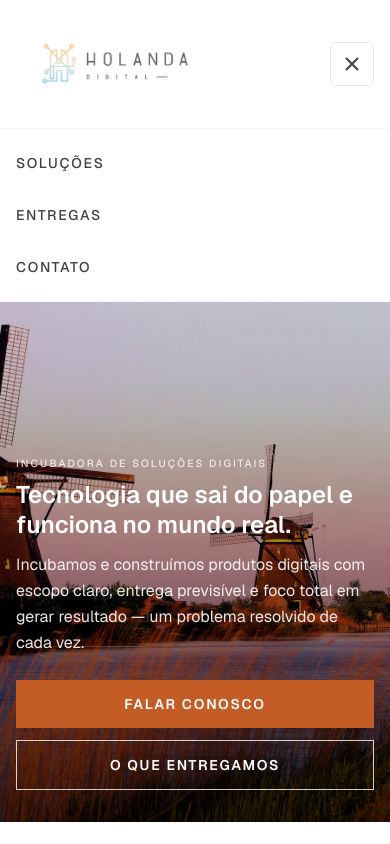
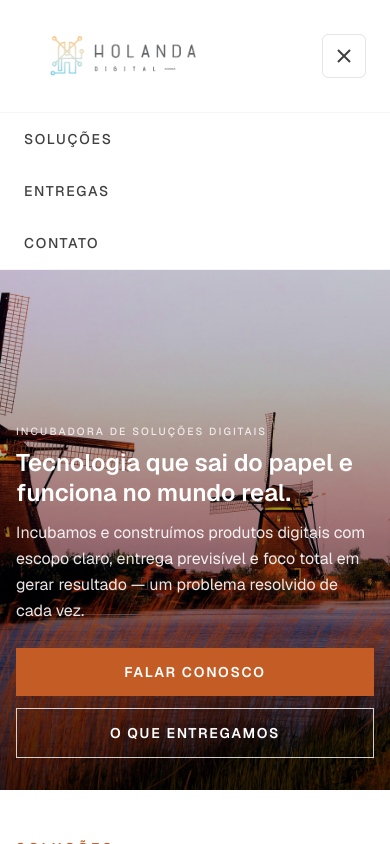
Before and after one commit to fhconte/h-digital, a Next.js app: page / in a window 390 px wide. Both pictures are taken after a click on the button "Menu". Shown: the top 844 px of the page. Built offline with nearby package versions, Linux system fonts and the light colour scheme.

Commit message:
chore: improve header

```diff
--- a/src/app/globals.css
+++ b/src/app/globals.css
@@ -13,6 +13,12 @@
   --font-sans: var(--font-geist-sans);
 }
 
+html,
+body {
+  margin: 0;
+  padding: 0;
+}
+
 body {
   background: var(--background);
   color: var(--foreground);
--- a/src/components/site-header.tsx
+++ b/src/components/site-header.tsx
@@ -15,11 +15,11 @@ export function SiteHeader() {
   const closeMenu = () => setMenuOpen(false);
 
   return (
-    <header className="sticky top-0 z-50 w-full border-b border-neutral-100 bg-white/95 backdrop-blur-sm">
-      <div className="flex items-center justify-between gap-3 px-4 py-2 sm:px-6 lg:px-12 lg:py-3">
+    <header className="sticky top-0 z-50 w-full border-b border-neutral-100 bg-white">
+      <div className="flex items-center justify-between gap-4 px-6 lg:px-12">
         <a
           href="#"
-          className="shrink-0"
+          className="block shrink-0 leading-none"
           aria-label="H Digital — início"
           onClick={closeMenu}
         >
@@ -28,7 +28,7 @@ export function SiteHeader() {
             alt="H Digital"
             width={944}
             height={531}
-            className="h-28 w-auto sm:h-32 md:h-36 lg:h-40 xl:h-44"
+            className="block h-28 w-auto sm:h-32 md:h-36 lg:h-40 xl:h-44"
             priority
             sizes="(max-width: 640px) 200px, (max-width: 1024px) 260px, 320px"
           />
@@ -91,7 +91,7 @@ export function SiteHeader() {
         className={`border-t border-neutral-100 bg-white lg:hidden ${menuOpen ? "block" : "hidden"}`}
         aria-label="Menu mobile"
       >
-        <ul className="flex flex-col px-4 py-2 sm:px-6">
+        <ul className="flex flex-col px-6 lg:px-12">
           {navItems.map((item) => (
             <li key={item.href}>
               <a
```
